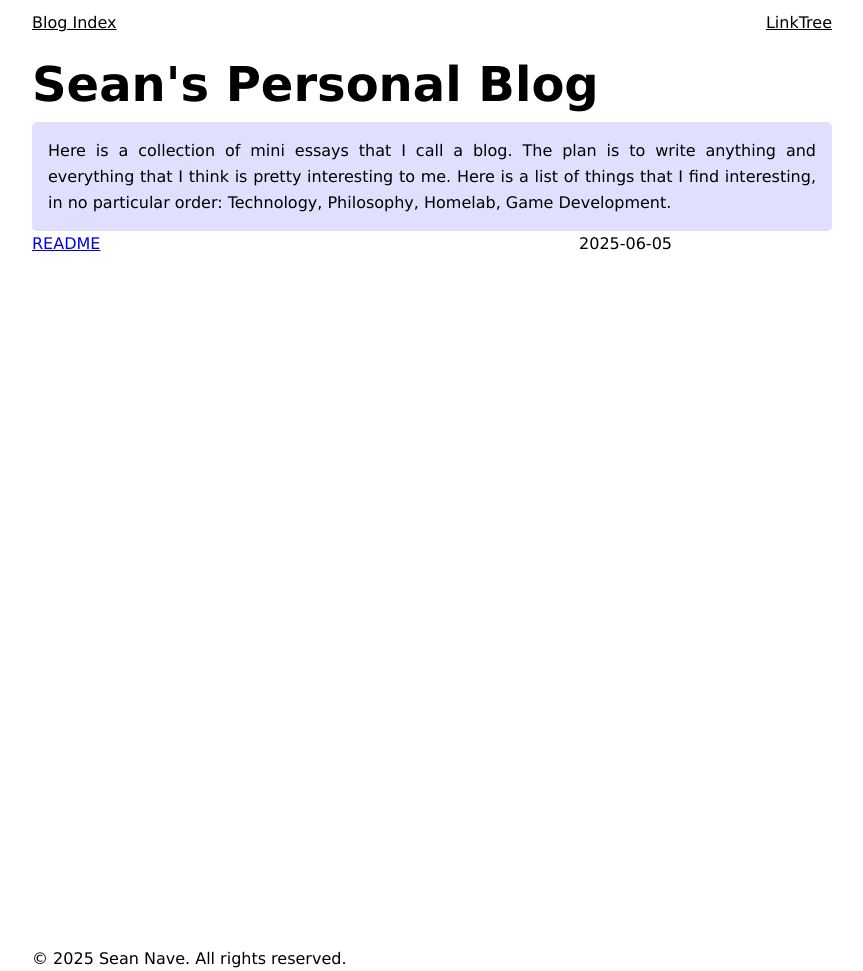
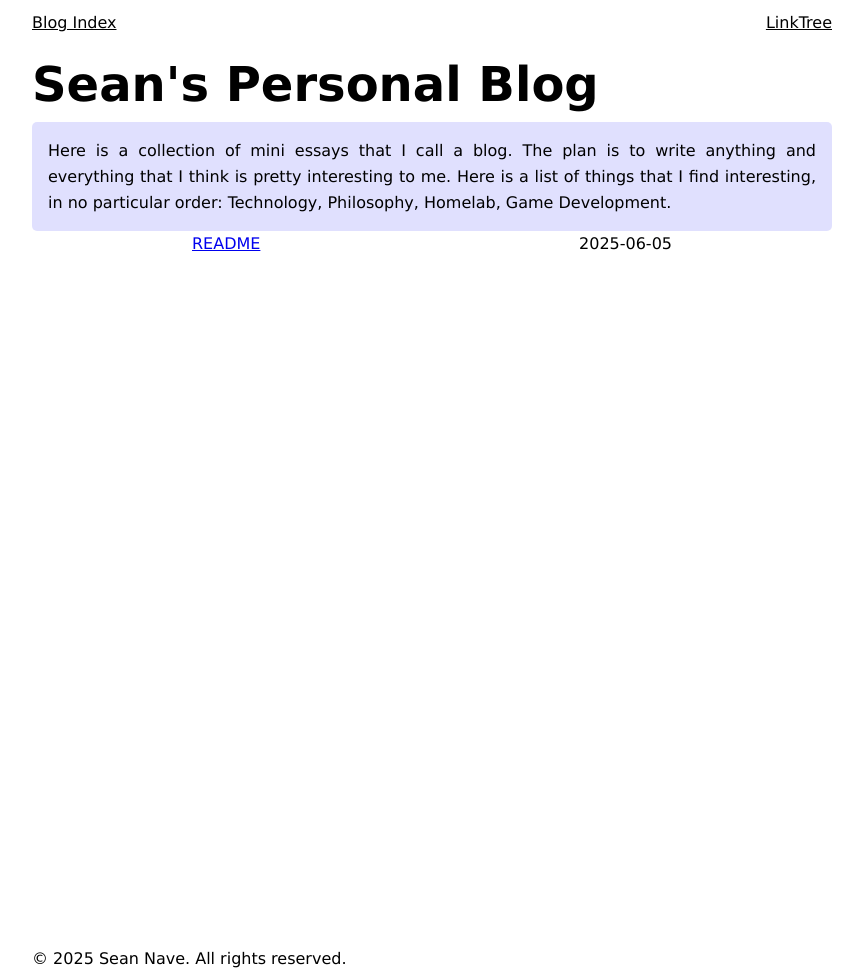
Before and after one commit to seannave211/Blog, a Jekyll site: the page built from index.html, in a window 1280 px wide. Shown: the whole page, without its empty margins (208-1071 px from the left). Built offline with Jekyll 4.4.1, drawn with Linux system fonts in a browser that asks for light colours.

Commit message:
feat: revist index style

```diff
--- a/assets/css/catalogue.css
+++ b/assets/css/catalogue.css
@@ -6,7 +6,7 @@
 }
 
 #catalogue {
-    width: 80%;
+    margin: 0 var(--margin-lr);
 }
 
 #catalogue > li {
```
